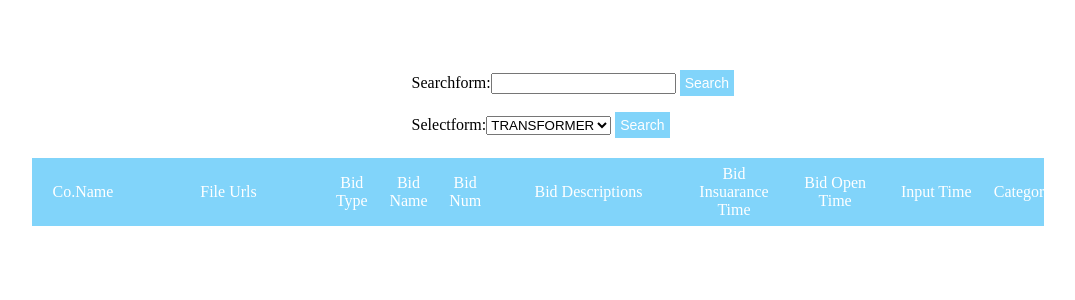
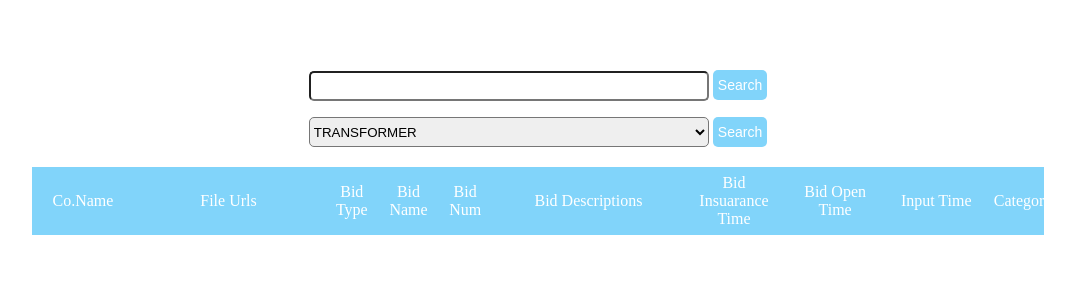
Before and after one commit to whitej00/Bid-information-viewer, a Django app: page / in a window 1280 px wide. Shown: the top 300 px of the page, without its empty margins (102-1177 px from the left). Run offline with Django 3.2, Linux system fonts and the light colour scheme.

Commit message:
form css

```diff
--- a/bid/forms.py
+++ b/bid/forms.py
@@ -2,7 +2,7 @@
 from . view_config import *
 
 class SearchForm(forms.Form):
-    searchform = forms.CharField(max_length=20, widget=forms.TextInput(attrs={'class' : 'searchField'}))
+    searchform = forms.CharField(max_length=20, widget=forms.TextInput(attrs={'class' : 'searchField'}), label="")
 
 class SelectForm(forms.Form):
     choice = []
@@ -11,4 +11,4 @@
     for a in choice_list :
         choice.append((a,a))
 
-    selectform = forms.ChoiceField(choices = choice)
+    selectform = forms.ChoiceField(choices = choice, label="")
--- a/bid/static/bid/bid.css
+++ b/bid/static/bid/bid.css
@@ -1,14 +1,25 @@
 .findField {
     margin-top: 70px;
+    text-align: center;
 }
 
-form {
-    margin-left: 40%;
+.searchField {
+    width: 400px;
+    height: 30px;
+    border-radius: 5px;
+}
+
+select {
+    width: 400px;
+    height: 30px;
+    border-radius: 5px;
 }
 
 button {
+    height: 30px;
     background-color: #81d4fa;
     border: none;
+    border-radius: 5px;
     color: white;
     padding: 5px  5px;
     text-align: center;
--- a/bid/templates/bid/bid_field.html
+++ b/bid/templates/bid/bid_field.html
@@ -57,6 +57,5 @@
             </tbody>
         </table>
     </div>
-
 </body>
 </html>
```
